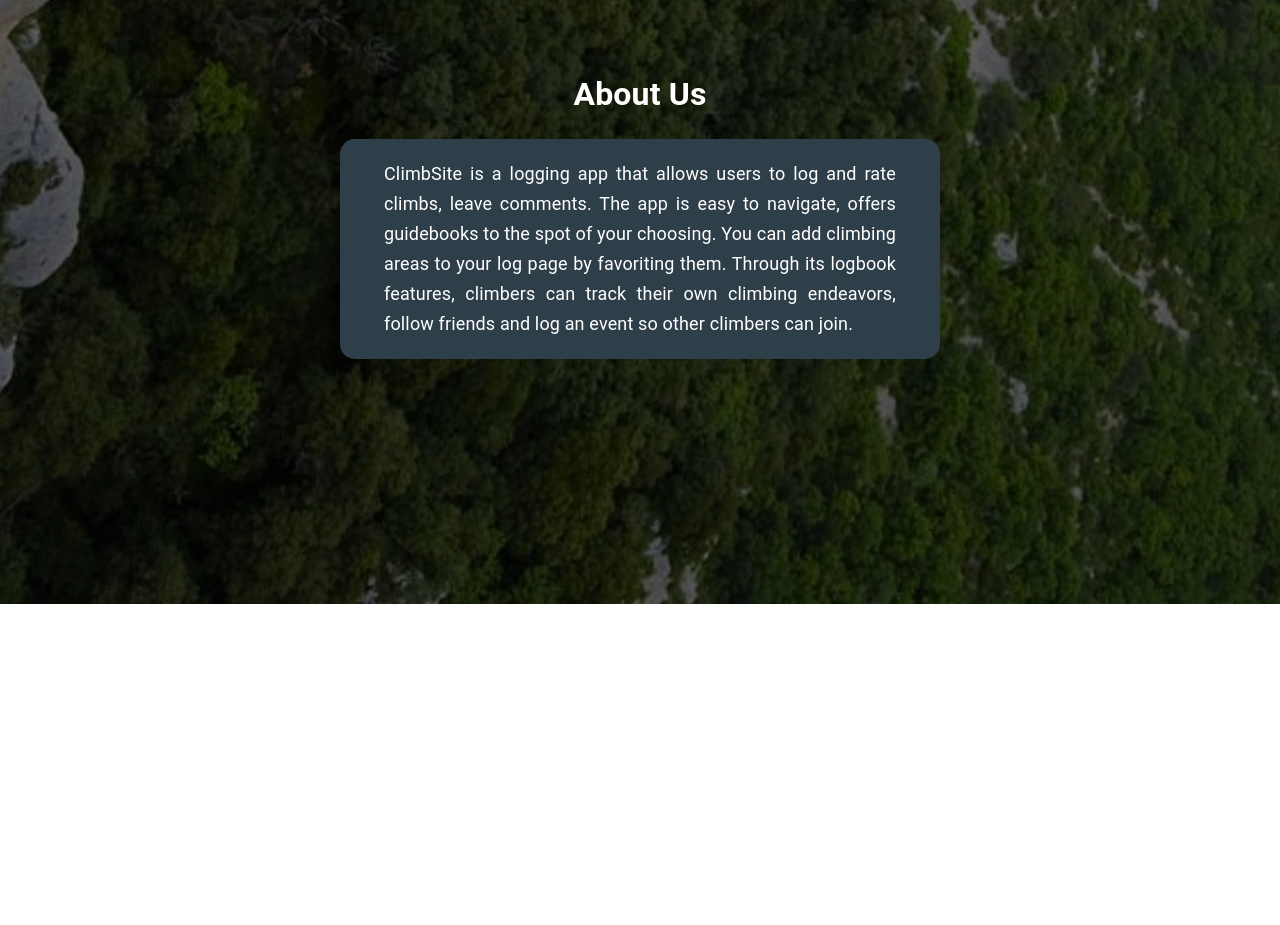
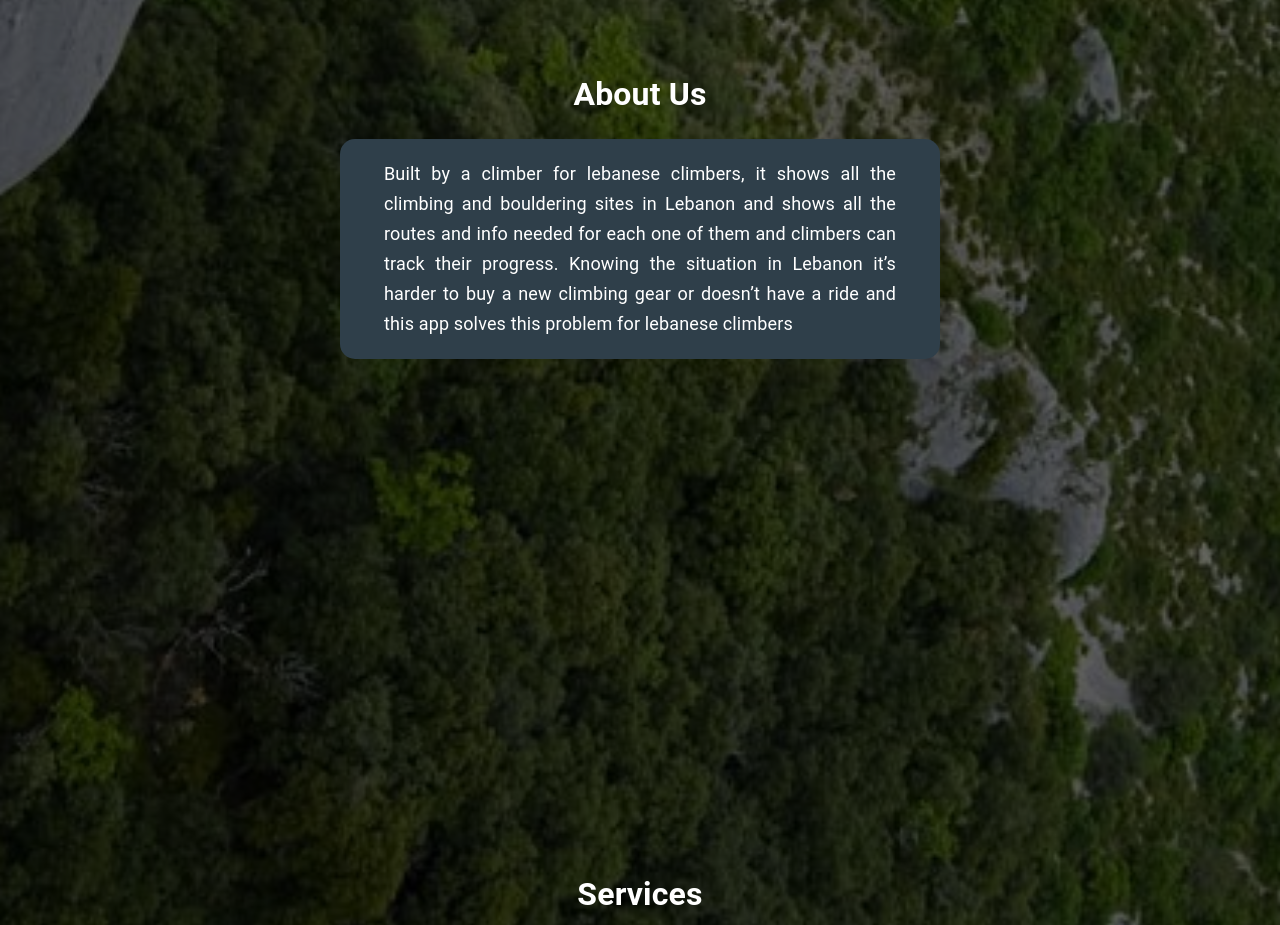
Before and after one commit to joeri2k/ClimbSite-Landing-page, a React (Create React App) app: page / in a window 1280 px wide. Shown: the part 1860-2785 px from the top of the page. Before the commit the page ends 2464 px from the top, so only its background shows below. Built offline with nearby package versions, Linux system fonts and the light colour scheme.

Commit message:
fixed about us and added services

```diff
--- a/src/pages/Landing.js
+++ b/src/pages/Landing.js
@@ -11,13 +11,21 @@
       <Header />
       <SliderImage />
       <InfoBlock
+        text="Built by a climber for lebanese climbers,
+        it shows all the climbing and bouldering sites in Lebanon and shows all
+        the routes and info needed for each one of them and climbers can track their progress.
+        Knowing the situation in Lebanon it’s harder to buy a new climbing gear or doesn’t have a ride
+        and this app solves this problem for lebanese climbers"
+        title="About Us"
+      />
+      <InfoBlock
         text="ClimbSite is a logging app that allows users to log and rate climbs,
           leave comments. The app is easy to navigate, offers guidebooks to the
           spot of your choosing. You can add climbing areas to your log page by
           favoriting them. Through its logbook features, climbers can track
           their own climbing endeavors, follow friends and log an event so other
           climbers can join."
-        title="About Us"
+        title="Services"
       />
     </div>
   );
```
